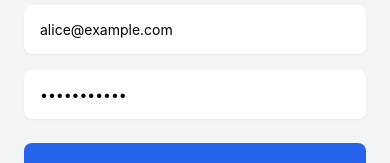
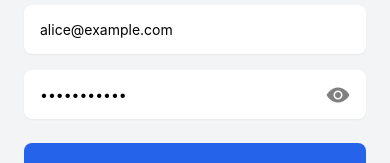
Before and after one commit to RyoDagg/konnect, a React Native app: screen /Login in a window 390 px wide. Shown: the part 187-350 px from the top of the page. Built offline with nearby package versions, Linux system fonts and the light colour scheme; no server answers.

Commit message:
add password visibility toggle to login screen

```diff
--- a/src/navigation/auth/login.tsx
+++ b/src/navigation/auth/login.tsx
@@ -2,19 +2,21 @@ import { useNavigation } from '@react-navigation/native';
 import { ActivityIndicator, Image, Text, TextInput, TouchableOpacity, View } from 'react-native';
 import { SafeAreaView } from 'react-native-safe-area-context';
 import { useState } from 'react';
+
+import Icon from '@expo/vector-icons/Ionicons';
 
 import API from '../../services/api';
 
 import logo from '../../assets/logo.png';
 
 import { NavigationProps } from '../../types/navigation';
-
 import { useStore } from '../../services/store';
 
 const Login = () => {
   const [loading, setLoading] = useState(false);
   const [email, setEmail] = useState(__DEV__ ? 'alice@example.com' : '');
   const [password, setPassword] = useState(__DEV__ ? 'password123' : '');
+  const [showPassword, setShowPassword] = useState(false);
 
   const { setUser } = useStore();
 
@@ -50,13 +52,18 @@ const Login = () => {
         value={email}
         onChangeText={setEmail}
       />
-      <TextInput
-        className="w-full p-4 bg-white rounded-lg shadow-sm mb-6"
-        placeholder="Password"
-        secureTextEntry
-        value={password}
-        onChangeText={setPassword}
-      />
+      <View className="w-full bg-white rounded-lg shadow-sm mb-6 flex-row items-center">
+        <TextInput
+          className="flex-1 p-4"
+          placeholder="Password"
+          secureTextEntry={!showPassword}
+          value={password}
+          onChangeText={setPassword}
+        />
+        <TouchableOpacity onPress={() => setShowPassword(!showPassword)} className="px-4">
+          <Icon name={showPassword ? 'eye-off' : 'eye'} size={24} color="gray" />
+        </TouchableOpacity>
+      </View>
 
       <TouchableOpacity
         onPress={handleLogin}
```
